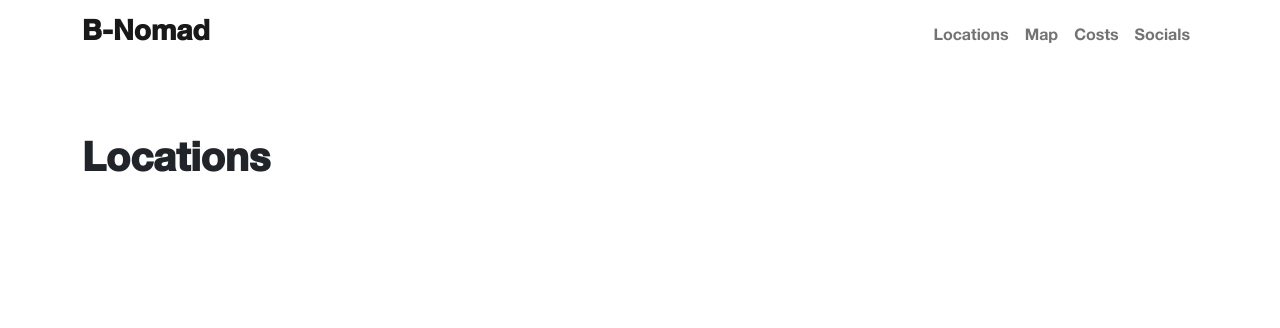
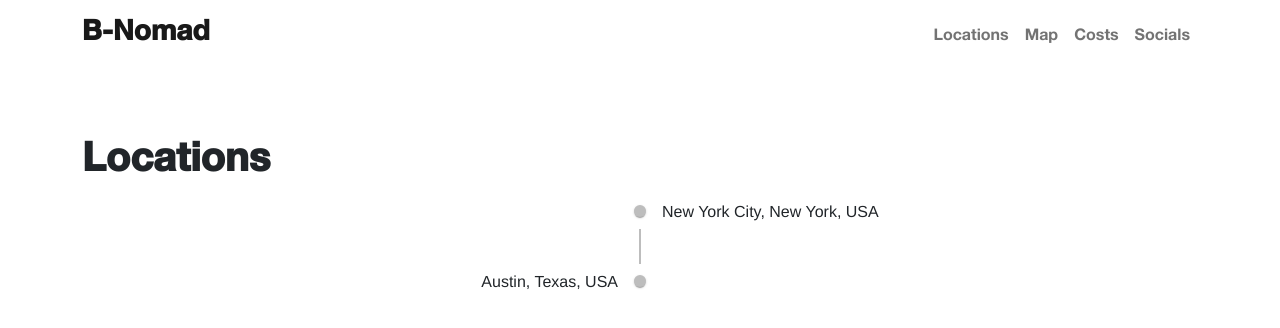
Before and after one commit to acuteengle/digital-nomad, a React (Create React App) app: page /locations in a window 1280 px wide. Shown: the top 328 px of the page. Built offline with nearby package versions, Linux system fonts and the light colour scheme.

Commit message:
timeline and socials page

```diff
--- a/package.json
+++ b/package.json
@@ -3,10 +3,14 @@
   "version": "0.1.0",
   "private": true,
   "dependencies": {
+    "@emotion/react": "^11.10.4",
+    "@emotion/styled": "^11.10.4",
     "@fortawesome/fontawesome-svg-core": "^6.2.0",
     "@fortawesome/free-brands-svg-icons": "^6.2.0",
     "@fortawesome/free-solid-svg-icons": "^6.2.0",
     "@fortawesome/react-fontawesome": "^0.2.0",
+    "@mui/lab": "^5.0.0-alpha.100",
+    "@mui/material": "^5.10.6",
     "@testing-library/jest-dom": "^5.16.5",
     "@testing-library/react": "^13.4.0",
     "@testing-library/user-event": "^13.5.0",
--- a/public/index.html
+++ b/public/index.html
@@ -1,20 +1,12 @@
 <!DOCTYPE html>
 <html lang="en">
+
 <head>
   <meta charset="utf-8" />
   <link rel="icon" href="%PUBLIC_URL%/favicon.ico" />
   <meta name="viewport" content="width=device-width, initial-scale=1" />
   <meta name="theme-color" content="#000000" />
-    <meta
-      name="description"
-      content="Web site created using create-react-app"
-    />
-    <link rel="apple-touch-icon" href="%PUBLIC_URL%/logo192.png" />
-    <!--
-      manifest.json provides metadata used when your web app is installed on a
-      user's mobile device or desktop. See https://developers.google.com/web/fundamentals/web-app-manifest/
-    -->
-    <link rel="manifest" href="%PUBLIC_URL%/manifest.json" />
+  <meta name="description" content="B.Nomadic" />
   <!--
       Notice the use of %PUBLIC_URL% in the tags above.
       It will be replaced with the URL of the `public` folder during the build.
@@ -24,8 +16,9 @@
       work correctly both with client-side routing and a non-root public URL.
       Learn how to configure a non-root public URL by running `npm run build`.
     -->
-    <title>React App</title>
+  <title>B.Nomadic</title>
 </head>
+
 <body>
   <noscript>You need to enable JavaScript to run this app.</noscript>
   <div id="root"></div>
@@ -40,4 +33,5 @@
       To create a production bundle, use `npm run build` or `yarn build`.
     -->
 </body>
+
 </html>
--- a/src/App.js
+++ b/src/App.js
@@ -3,22 +3,28 @@ import "App.css";
 import "bootstrap/dist/css/bootstrap.min.css";
 import { library } from '@fortawesome/fontawesome-svg-core'
 import { fab } from "@fortawesome/free-brands-svg-icons";
+import { createTheme, ThemeProvider } from '@mui/material/styles';
 import { BrowserRouter, Routes, Route } from 'react-router-dom';
 import { ROUTES } from './routes.js';
 import { NavigationBar } from 'components/NavigationBar';
 
 library.add(fab);
 
+const theme = createTheme({
+  typography: {
+    fontFamily: ["Helvetica Neue"],
+  }
+});
+
 export const App = () => {
   return (
+    <ThemeProvider theme={theme}>
       <BrowserRouter>
         <NavigationBar />
         <Routes>
           {ROUTES.map(({ label, path, View, exact }) => <Route key={label} path={path} element={<View />} exact={exact} />)}
-        <Route render={() => {
-          return <p>Not found</p>
-        }} />
         </Routes>
       </BrowserRouter>
+    </ThemeProvider>
   );
 }
--- a/src/routes.js
+++ b/src/routes.js
@@ -3,7 +3,8 @@ import { Map } from 'views/Map';
 import { Costs } from 'views/Costs';
 import { Locations } from 'views/Locations';
 import { City } from 'views/City';
-// import { Socials } from 'views/Socials';
+import { Socials } from 'views/Socials';
+import { NotFound } from 'views/NotFound';
 
 export const ROUTES = [
   { // hero image with text in the middle?
@@ -33,9 +34,14 @@ export const ROUTES = [
     path: '/city/:city?',
     View: (props) => <City {...props} />,
   },
-  // { // external links to my photography instagram and youtube and serena's blog
-  //   label: 'Socials',
-  //   path: '/socials',
-  //   view: (props) => <Socials {...props} />
-  // },
+  { // external links to my photography instagram and youtube and serena's blog
+    label: 'Socials',
+    path: '/socials',
+    View: (props) => <Socials {...props} />
+  },
+  {
+    label: 'Not Found',
+    path: ':anyPage*',
+    View: () => <NotFound />
+  }
 ]
--- a/src/views/Locations/Locations.js
+++ b/src/views/Locations/Locations.js
@@ -1,10 +1,28 @@
 import React from "react";
 import { Container } from "react-bootstrap";
+import Timeline from '@mui/lab/Timeline';
+import TimelineItem from '@mui/lab/TimelineItem';
+import TimelineSeparator from '@mui/lab/TimelineSeparator';
+import TimelineConnector from '@mui/lab/TimelineConnector';
+import TimelineContent from '@mui/lab/TimelineContent';
+import TimelineDot from '@mui/lab/TimelineDot';
+import { LOCATIONS } from "./consts";
 
 export const Locations = () => {
   return (
     <Container className="pageContainer">
       <h1 className="pageTitle">Locations</h1>
+      <Timeline position="alternate">
+        {LOCATIONS.map(({ city, country }, index) => (
+          <TimelineItem>
+            <TimelineSeparator>
+              <TimelineDot />
+              {index !== LOCATIONS.length - 1 && <TimelineConnector />}
+            </TimelineSeparator>
+            <TimelineContent>{`${city}, ${country}`}</TimelineContent>
+          </TimelineItem>
+        ))}
+      </Timeline>
     </Container>
   )
 };
--- /dev/null
+++ b/src/views/Locations/consts.js
@@ -0,0 +1,11 @@
+//
+export const LOCATIONS = [
+  {
+    city: "New York City, New York",
+    country: "USA",
+  },
+  {
+    city: "Austin, Texas",
+    country: "USA",
+  }
+]
--- /dev/null
+++ b/src/views/NotFound/index.js
@@ -0,0 +1 @@
+export const NotFound = () => <p>Not found</p>;
--- /dev/null
+++ b/src/views/Socials/Socials.js
@@ -0,0 +1,10 @@
+import React from "react";
+import { Container } from "react-bootstrap";
+
+export const Socials = () => {
+  return (
+    <Container className='pageContainer'>
+      <h1>Socials</h1>
+    </Container>
+  )
+};
--- /dev/null
+++ b/src/views/Socials/index.js
@@ -0,0 +1,3 @@
+import { Socials } from './Socials';
+
+export { Socials };
```
Also changed, not shown: public/manifest.json (deleted), 1 other file (tests, documents, lock files or other folders). Lines whose indentation alone changed are shown as unchanged.
